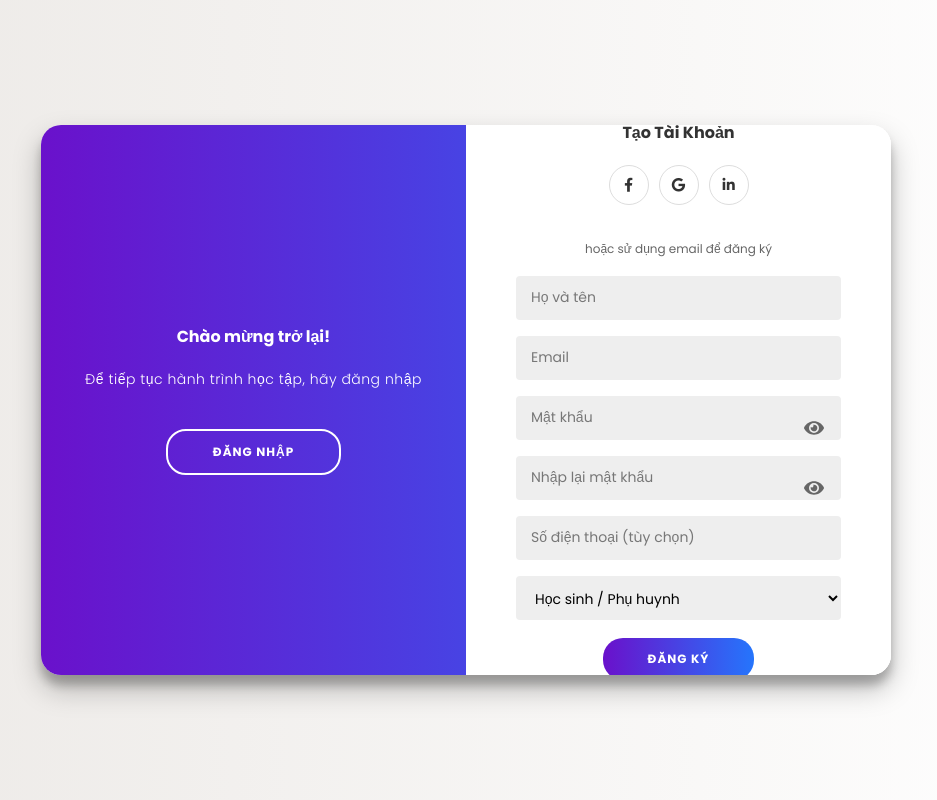
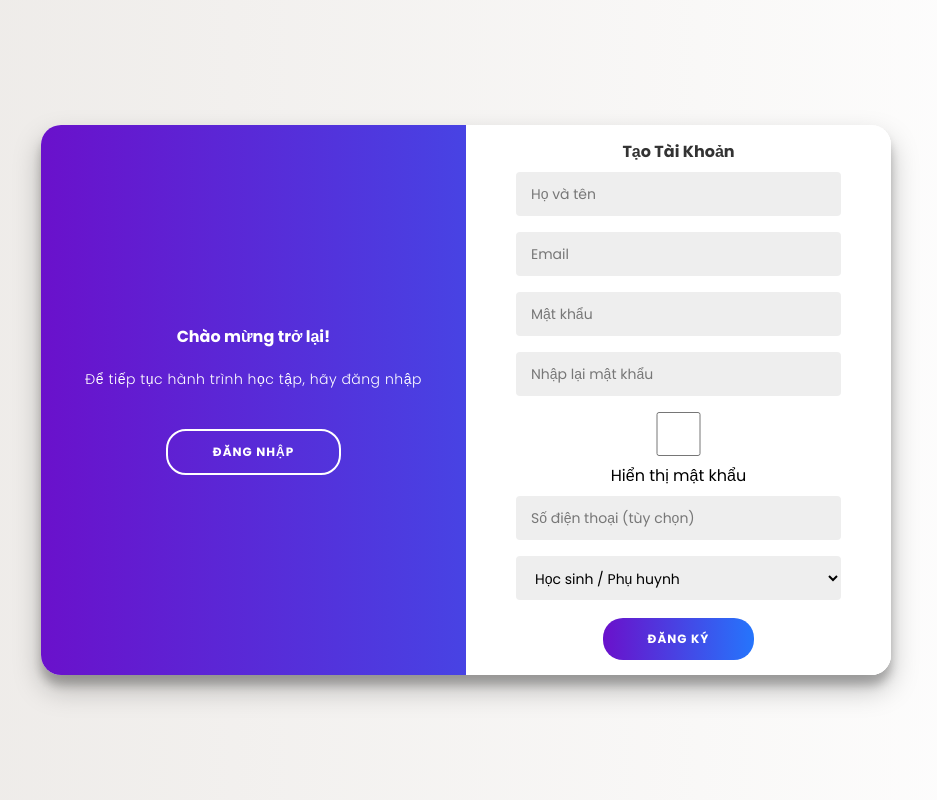
Before and after one commit to macuongthi444/WDP301-G4, a React (Vite) app in the folder frontend/: page /auth/login in a window 1280 px wide. Both pictures are taken after a click on the button "ĐĂNG KÝ". Shown: the whole page, without its empty margins (174-1111 px from the left). Built offline with nearby package versions, Linux system fonts and the light colour scheme.

Commit message:
fix home guest

```diff
--- a/frontend/src/App.jsx
+++ b/frontend/src/App.jsx
@@ -14,7 +14,7 @@ import GuestHome from "./pages/Home/GuestHome";
 // import './App.css';
 
 // Layout chung cho tutor (sidebar + header)
-// import MainLayout from './components/layout/MainLayout';
+import MainLayout from './components/layout/MainLayout';
 
 // Placeholder student
 const StudentDashboard = () => <div>Trang học viên (đang phát triển)</div>;
--- a/frontend/src/pages/Authentication/AuthPage.jsx
+++ b/frontend/src/pages/Authentication/AuthPage.jsx
@@ -1,33 +1,25 @@
 // src/pages/Authentication/AuthPage.jsx
-import { useState, useEffect, useContext } from "react";
+import { useState, useContext } from "react";
 import { useParams, useNavigate } from "react-router-dom";
 import api from "../../services/api";
 import { AuthContext } from "../../context/AuthContext";
 import "./css/AuthPage.css";
 
-import { FaEye, FaEyeSlash } from "react-icons/fa";
-
 const AuthPage = () => {
   const { mode = "login" } = useParams();
   const navigate = useNavigate();
-  const { login } = useContext(AuthContext);
+  const { login, setPendingEmail } = useContext(AuthContext);
 
   const isRegister = mode === "register";
   const [rightPanelActive, setRightPanelActive] = useState(isRegister);
 
-  useEffect(() => {
-    const timer = setTimeout(() => {
-      setRightPanelActive(isRegister);
-    }, 50);
-    return () => clearTimeout(timer);
-  }, [isRegister]);
-
-  // Login
+  // Login states
   const [loginData, setLoginData] = useState({ email: "", password: "" });
   const [loginError, setLoginError] = useState("");
-  const [showLoginPassword, setShowLoginPassword] = useState(false);
+  const [isLoginLoading, setIsLoginLoading] = useState(false);
+  const [showLoginPass, setShowLoginPass] = useState(false);
 
-  // Register
+  // Register states
   const [registerData, setRegisterData] = useState({
     full_name: "",
     email: "",
@@ -37,45 +29,44 @@ const AuthPage = () => {
     roleNames: "STUDENT",
   });
   const [registerError, setRegisterError] = useState("");
-  const [showRegisterPassword, setShowRegisterPassword] = useState(false);
-  const [showConfirmPassword, setShowConfirmPassword] = useState(false);
+  const [isRegisterLoading, setIsRegisterLoading] = useState(false);
+  const [showRegPass, setShowRegPass] = useState(false);
 
   const handleLoginSubmit = async (e) => {
     e.preventDefault();
     setLoginError("");
+    setIsLoginLoading(true); // Bật loading
 
     try {
       const res = await api.post("/auth/login", loginData);
-
-      // Giả sử backend trả về: { token, user: { _id, full_name, email, roleNames: ['TUTOR'] hoặc ['STUDENT'] } }
       const { token, user } = res.data;
 
-      // Lưu thông tin user vào context
       login(token, user);
 
-      // Redirect theo role (roleNames là array, lấy role đầu tiên)
       const role = user.roles?.[0] || "STUDENT";
-
       if (role === "TUTOR") {
-        navigate("/dashboard"); // Trang quản lý lớp cho tutor
+        navigate("/dashboard", { replace: true });
       } else {
-        navigate("/student-dashboard"); // Trang cho học viên (tạo sau nếu chưa có)
-        // Hoặc '/my-classes', '/home', tùy theo thiết kế của bạn
+        navigate("/student-dashboard", { replace: true });
       }
     } catch (err) {
       setLoginError(
         err.response?.data?.message ||
-          "Đăng nhập thất bại. Vui lòng kiểm tra lại email/mật khẩu.",
+          "Đăng nhập thất bại. Vui lòng kiểm tra lại.",
       );
+    } finally {
+      setIsLoginLoading(false); // Tắt loading dù thành công hay thất bại
     }
   };
 
   const handleRegisterSubmit = async (e) => {
     e.preventDefault();
     setRegisterError("");
+    setIsRegisterLoading(true);
 
     if (registerData.password !== registerData.confirmPassword) {
       setRegisterError("Mật khẩu nhập lại không khớp");
+      setIsRegisterLoading(false);
       return;
     }
 
@@ -85,19 +76,35 @@ const AuthPage = () => {
         email: registerData.email,
         password: registerData.password,
         phone: registerData.phone,
-        roleNames: [registerData.roleNames], // backend mong đợi array
+        roleNames: [registerData.roleNames],
       });
+
+      // Lưu email để verify không cần nhập lại
+      setPendingEmail(registerData.email);
 
       alert(
         res.data.message ||
           "Đăng ký thành công! Vui lòng kiểm tra email để xác thực.",
       );
-      navigate("/verify-email");
+
+      // Reset form
+      setRegisterData({
+        full_name: "",
+        email: "",
+        password: "",
+        confirmPassword: "",
+        phone: "",
+        roleNames: "STUDENT",
+      });
+
+      navigate("/verify-email", { replace: true });
     } catch (err) {
       setRegisterError(
         err.response?.data?.message ||
           "Đăng ký thất bại. Email có thể đã tồn tại.",
       );
+    } finally {
+      setIsRegisterLoading(false);
     }
   };
 
@@ -115,18 +122,6 @@ const AuthPage = () => {
       <div className="form-container sign-in-container">
         <form onSubmit={handleLoginSubmit}>
           <h1>Đăng Nhập</h1>
-          <div className="social-container">
-            <a href="#" className="social">
-              <i className="fab fa-facebook-f"></i>
-            </a>
-            <a href="#" className="social">
-              <i className="fab fa-google"></i>
-            </a>
-            <a href="#" className="social">
-              <i className="fab fa-linkedin-in"></i>
-            </a>
-          </div>
-          <span>hoặc sử dụng tài khoản của bạn</span>
 
           {loginError && <p className="error-message">{loginError}</p>}
 
@@ -138,29 +133,41 @@ const AuthPage = () => {
               setLoginData({ ...loginData, email: e.target.value })
             }
             required
+            disabled={isLoginLoading}
           />
 
-          <div className="relative password-field">
           <input
-              type={showLoginPassword ? "text" : "password"}
+            type={showLoginPass ? "text" : "password"}
             placeholder="Mật khẩu"
             value={loginData.password}
             onChange={(e) =>
               setLoginData({ ...loginData, password: e.target.value })
             }
             required
+            disabled={isLoginLoading}
           />
-            <button
-              type="button"
-              className="toggle-password"
-              onClick={() => setShowLoginPassword(!showLoginPassword)}
-            >
-              {showLoginPassword ? <FaEyeSlash /> : <FaEye />}
-            </button>
+
+          <div className="checkbox-container">
+            <label>
+              <input
+                type="checkbox"
+                checked={showLoginPass}
+                onChange={() => setShowLoginPass(!showLoginPass)}
+                disabled={isLoginLoading}
+              />
+              Hiển thị mật khẩu
+            </label>
           </div>
 
           <a href="/forgot-password">Quên mật khẩu?</a>
-          <button type="submit">Đăng Nhập</button>
+
+          <button
+            type="submit"
+            disabled={isLoginLoading}
+            className={isLoginLoading ? "opacity-70 cursor-not-allowed" : ""}
+          >
+            {isLoginLoading ? "Đang đăng nhập..." : "Đăng Nhập"}
+          </button>
         </form>
       </div>
 
@@ -168,18 +175,6 @@ const AuthPage = () => {
       <div className="form-container sign-up-container">
         <form onSubmit={handleRegisterSubmit}>
           <h1>Tạo Tài Khoản</h1>
-          <div className="social-container">
-            <a href="#" className="social">
-              <i className="fab fa-facebook-f"></i>
-            </a>
-            <a href="#" className="social">
-              <i className="fab fa-google"></i>
-            </a>
-            <a href="#" className="social">
-              <i className="fab fa-linkedin-in"></i>
-            </a>
-          </div>
-          <span>hoặc sử dụng email để đăng ký</span>
 
           {registerError && <p className="error-message">{registerError}</p>}
 
@@ -190,7 +185,9 @@ const AuthPage = () => {
               setRegisterData({ ...registerData, full_name: e.target.value })
             }
             required
+            disabled={isRegisterLoading}
           />
+
           <input
             type="email"
             placeholder="Email"
@@ -199,30 +196,22 @@ const AuthPage = () => {
               setRegisterData({ ...registerData, email: e.target.value })
             }
             required
+            disabled={isRegisterLoading}
           />
 
-          <div className="relative password-field">
           <input
-              type={showRegisterPassword ? "text" : "password"}
+            type={showRegPass ? "text" : "password"}
             placeholder="Mật khẩu"
             value={registerData.password}
             onChange={(e) =>
               setRegisterData({ ...registerData, password: e.target.value })
             }
             required
+            disabled={isRegisterLoading}
           />
-            <button
-              type="button"
-              className="toggle-password"
-              onClick={() => setShowRegisterPassword(!showRegisterPassword)}
-            >
-              {showRegisterPassword ? <FaEyeSlash /> : <FaEye />}
-            </button>
-          </div>
 
-          <div className="relative password-field">
           <input
-              type={showConfirmPassword ? "text" : "password"}
+            type={showRegPass ? "text" : "password"}
             placeholder="Nhập lại mật khẩu"
             value={registerData.confirmPassword}
             onChange={(e) =>
@@ -232,14 +221,19 @@ const AuthPage = () => {
               })
             }
             required
+            disabled={isRegisterLoading}
           />
-            <button
-              type="button"
-              className="toggle-password"
-              onClick={() => setShowConfirmPassword(!showConfirmPassword)}
-            >
-              {showConfirmPassword ? <FaEyeSlash /> : <FaEye />}
-            </button>
+
+          <div className="checkbox-container">
+            <label>
+              <input
+                type="checkbox"
+                checked={showRegPass}
+                onChange={() => setShowRegPass(!showRegPass)}
+                disabled={isRegisterLoading}
+              />
+              Hiển thị mật khẩu
+            </label>
           </div>
 
           <input
@@ -248,6 +242,7 @@ const AuthPage = () => {
             onChange={(e) =>
               setRegisterData({ ...registerData, phone: e.target.value })
             }
+            disabled={isRegisterLoading}
           />
 
           <select
@@ -255,12 +250,19 @@ const AuthPage = () => {
             onChange={(e) =>
               setRegisterData({ ...registerData, roleNames: e.target.value })
             }
+            disabled={isRegisterLoading}
           >
             <option value="STUDENT">Học sinh / Phụ huynh</option>
             <option value="TUTOR">Gia sư / Giáo viên</option>
           </select>
 
-          <button type="submit">Đăng Ký</button>
+          <button
+            type="submit"
+            disabled={isRegisterLoading}
+            className={isRegisterLoading ? "opacity-70 cursor-not-allowed" : ""}
+          >
+            {isRegisterLoading ? "Đang đăng ký..." : "Đăng Ký"}
+          </button>
         </form>
       </div>
 
```
Also changed, not shown: frontend/src/context/AuthContext.jsx (+11 -2 lines), frontend/src/assets/hinh-nen-powerpoint-hoc-tap-don-gian.jpg (added). Lines whose indentation alone changed are shown as unchanged.
